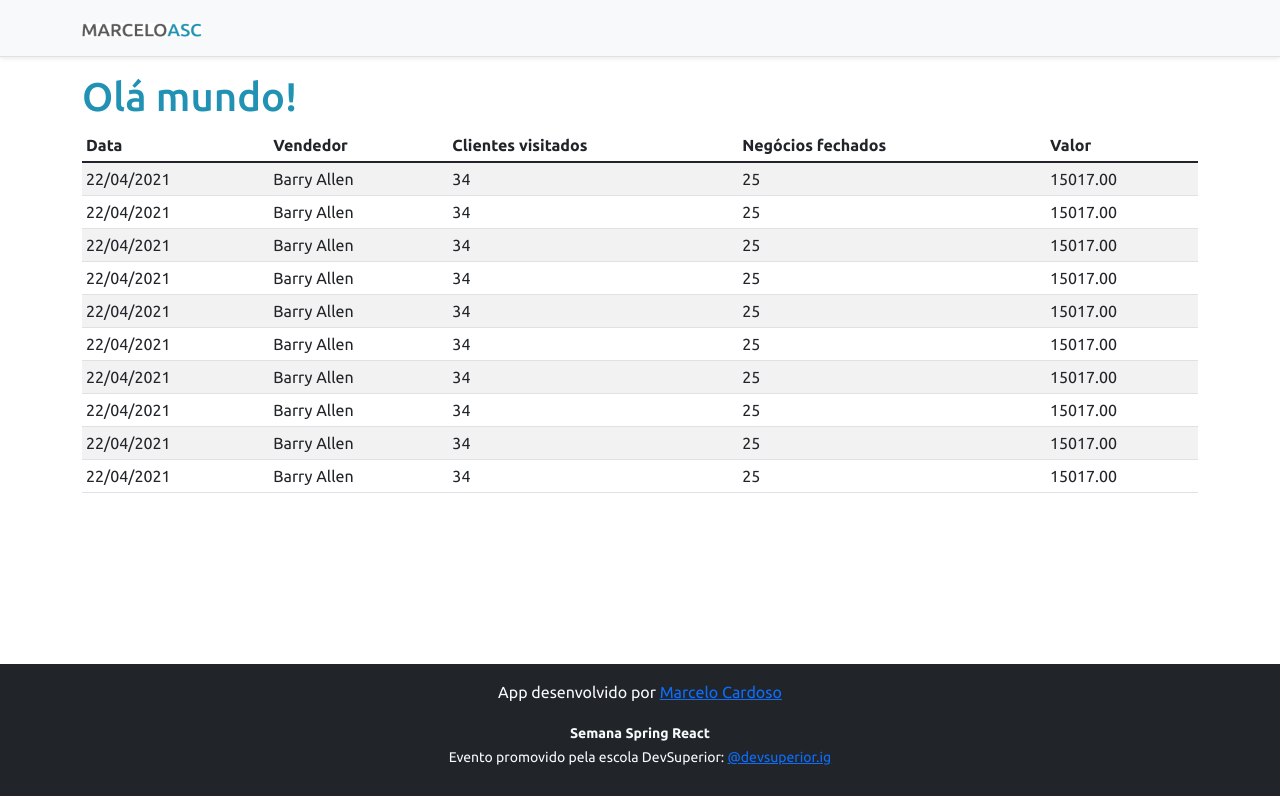
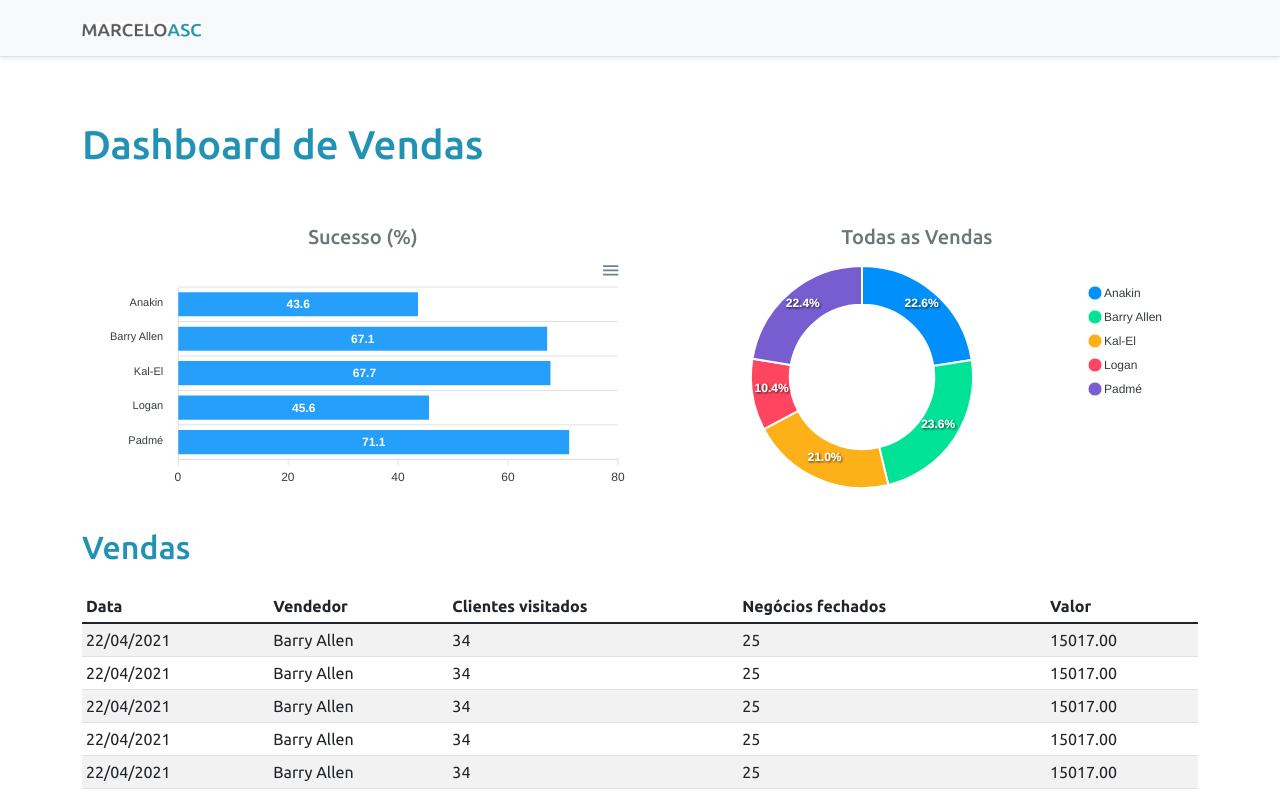
Before and after one commit to marceloasc/dashboard_de_vendas, a React (Create React App) app in the folder frontend/: page / in a window 1280 px wide. Shown: the top 796 px of the page. Built offline with nearby package versions, Linux system fonts and the light colour scheme.

Commit message:
Graficos estaticos

```diff
--- a/frontend/package.json
+++ b/frontend/package.json
@@ -12,10 +12,12 @@
     "@types/node": "^12.0.0",
     "@types/react": "^17.0.0",
     "@types/react-dom": "^17.0.0",
+    "apexcharts": "^3.28.1",
     "bootstrap": "^5.1.1",
     "jquery": "1.9.1",
     "popper.js": "^1.16.1",
     "react": "^17.0.2",
+    "react-apexcharts": "^1.3.9",
     "react-dom": "^17.0.2",
     "react-scripts": "4.0.3",
     "typescript": "^4.1.2",
--- a/frontend/src/App.tsx
+++ b/frontend/src/App.tsx
@@ -1,4 +1,6 @@
+import BarChart from "components/BarCharts";
 import DataTable from "components/DataTable";
+import DonutChart from "components/DonutCharts";
 import Footer from "components/Footer";
 import NavBar from "components/NavBar";
 
@@ -7,7 +9,22 @@
     <>
       <NavBar />
       <div className="container">
-        <h1 className="text-primary">Olá mundo!</h1>
+        <h1 className="text-primary py-5">Dashboard de Vendas</h1>
+
+        <div className=" row px-3">
+          <div className="col-sm-6">
+            <h5 className=" text-center text-secondary">Sucesso (%)</h5>
+            <BarChart />
+          </div>
+          <div className="col-sm-6">
+            <h5 className=" text-center text-secondary">Todas as Vendas</h5>
+            <DonutChart />
+          </div>
+        </div>
+
+        <div className=" py-3">
+          <h2 className="text-primary">Vendas</h2>
+        </div>
 
         <DataTable />
       </div>
--- /dev/null
+++ b/frontend/src/components/BarCharts/index.tsx
@@ -0,0 +1,35 @@
+import Chart from 'react-apexcharts';
+
+const BarChart = () => {
+
+    const options = {
+        plotOptions: {
+            bar: {
+                horizontal: true,
+            }
+        },
+    };
+
+    const mockData = {
+        labels: {
+            categories: ['Anakin', 'Barry Allen', 'Kal-El', 'Logan', 'Padmé']
+        },
+        series: [
+            {
+                name: "% Sucesso",
+                data: [43.6, 67.1, 67.7, 45.6, 71.1]
+            }
+        ]
+    };
+
+    return (
+        <Chart
+            options={{ ...options, xaxis: mockData.labels}}
+            series={mockData.series}
+            type="bar"
+            height="240"
+        />
+    );
+}
+
+export default BarChart;
--- /dev/null
+++ b/frontend/src/components/DonutCharts/index.tsx
@@ -0,0 +1,26 @@
+import Chart from 'react-apexcharts';
+
+const DonutChart = () => {
+
+    const mockData = {
+        series: [477138, 499928, 444867, 220426, 473088],
+        labels: ['Anakin', 'Barry Allen', 'Kal-El', 'Logan', 'Padmé']
+    }
+
+    const options = {
+        legend: {
+            show: true
+        }
+    }
+
+    return (
+        <Chart
+            options={{ ...options, labels: mockData.labels}}
+            series={mockData.series}
+            type="donut"
+            height="240"
+        />
+    );
+}
+
+export default DonutChart;
--- a/frontend/src/components/Footer/index.tsx
+++ b/frontend/src/components/Footer/index.tsx
@@ -7,7 +7,6 @@
                     Evento promovido pela escola DevSuperior: <a href="https://instagram.com/devsuperior.ig" target="_blank" rel="noreferrer">@devsuperior.ig</a></small></p>
             </div>
         </footer>
-
     );
 }
 
```
Also changed, not shown: 1 other file (tests, documents, lock files or other folders).
